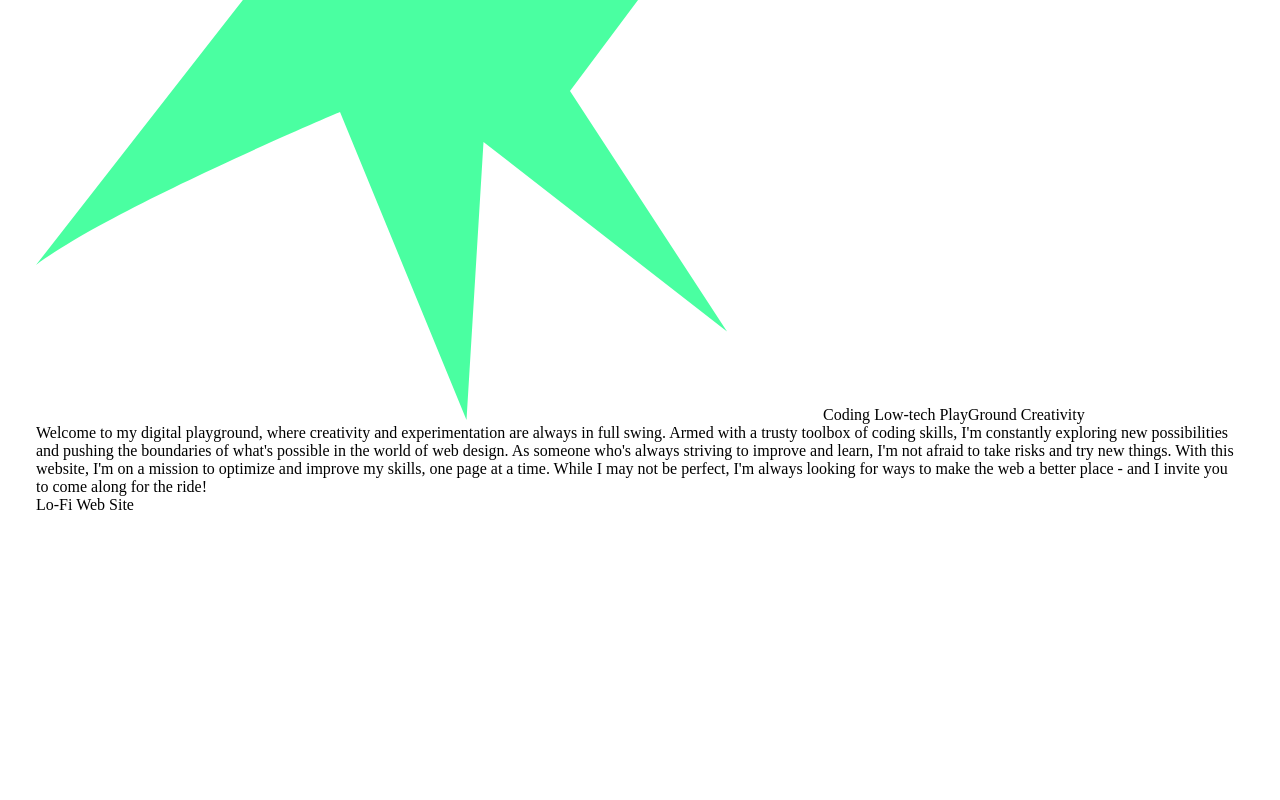
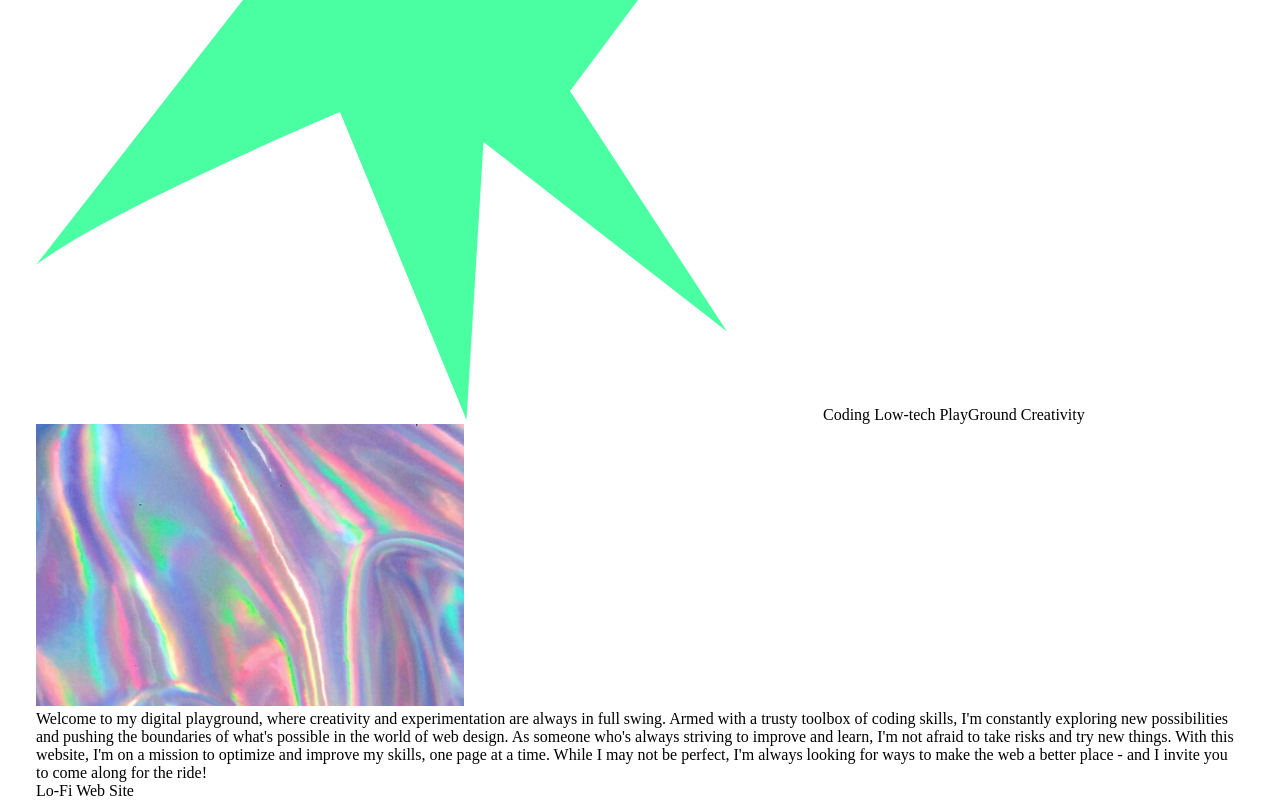
Before and after one commit to git-adrien/512k, a plain HTML site: page index.html in a window 1280 px wide. Shown: the part 1505-2305 px from the top of the page. Before the commit the page ends 2019 px from the top, so only its background shows below. Drawn offline with Linux system fonts and the light colour scheme.

Commit message:
Update index.html

```diff
--- a/index.html
+++ b/index.html
@@ -40,6 +40,7 @@
         <span class="blueBtn">Low-tech</span>
         <span class="yellowBtn">PlayGround</span>
         <span class="pinkBtn">Creativity</span>
+        <img src="./assets/plop.png"
     </div>
     <div>
         <span>
```
